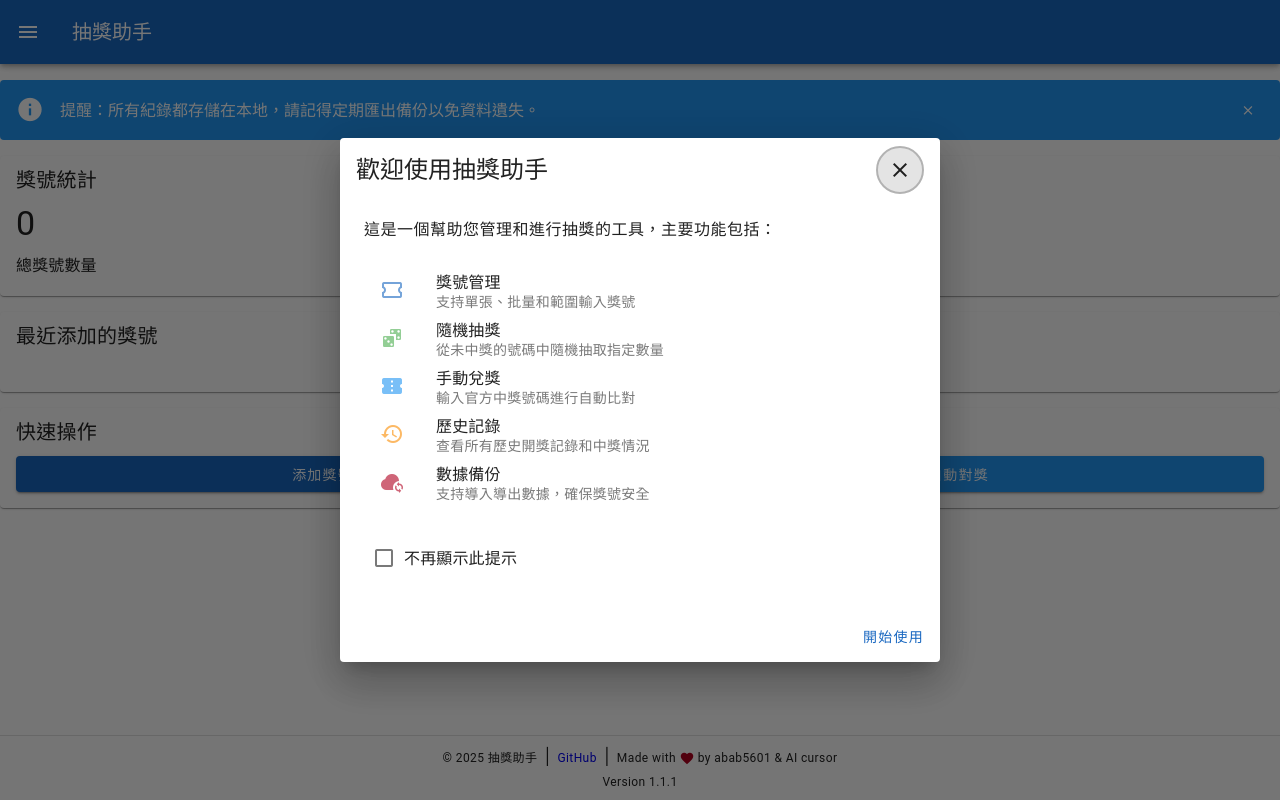
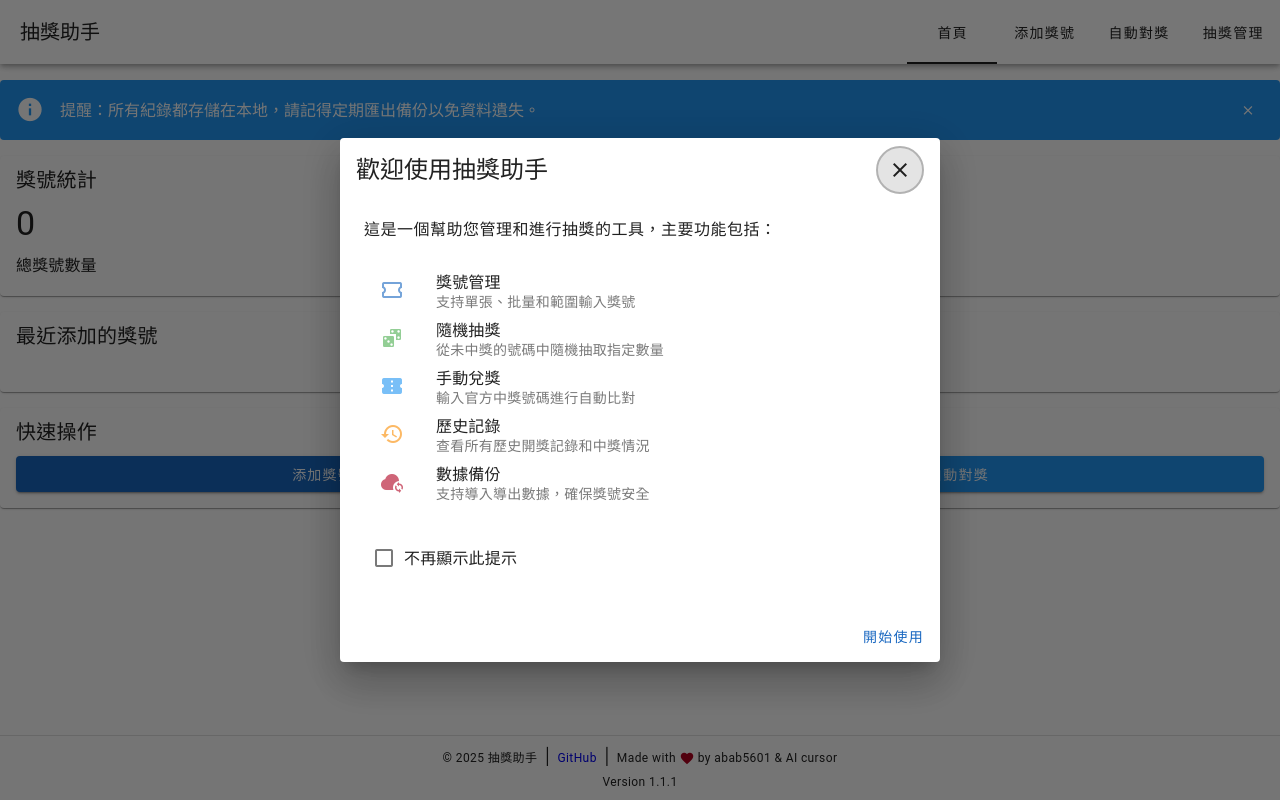
Before and after one commit to abab5601/choujiangzhushou, a Vue app: page / in a window 1280 px wide. Built offline with nearby package versions, Linux system fonts and the light colour scheme.

Commit message:
fix: 移除導航欄側邊欄並恢復標籤式導航，允許點擊背景關閉歡迎視窗

```diff
--- a/src/App.vue
+++ b/src/App.vue
@@ -1,29 +1,16 @@
 <!-- src/App.vue -->
 <template>
   <v-app>
-    <v-app-bar
-      app
-      color="primary"
-      dark
-    >
-      <v-app-bar-nav-icon @click="drawer = !drawer"></v-app-bar-nav-icon>
-      <v-toolbar-title>抽獎助手</v-toolbar-title>
+    <v-app-bar>
+      <v-app-bar-title>抽獎助手</v-app-bar-title>
+      <v-spacer></v-spacer>
+      <v-tabs>
+        <v-tab :to="{ name: 'home' }">首頁</v-tab>
+        <v-tab :to="{ name: 'input' }">添加獎號</v-tab>
+        <v-tab :to="{ name: 'results' }">自動對獎</v-tab>
+        <v-tab :to="{ name: 'management' }">抽獎管理</v-tab>
+      </v-tabs>
     </v-app-bar>
-
-    <v-navigation-drawer
-      v-model="drawer"
-      app
-    >
-      <v-list>
-        <v-list-item
-          v-for="item in menuItems"
-          :key="item.title"
-          :to="item.to"
-          :prepend-icon="item.icon"
-          :title="item.title"
-        />
-      </v-list>
-    </v-navigation-drawer>
 
     <v-main>
       <router-view v-slot="{ Component }">
@@ -67,18 +54,8 @@
 </template>
 
 <script setup lang="ts">
-import { ref } from 'vue'
 import CookieConsent from '@/components/CookieConsent.vue'
 import WelcomeDialog from '@/components/WelcomeDialog.vue'
-
-const drawer = ref(false)
-
-const menuItems = [
-  { title: '首頁', icon: 'mdi-home', to: '/' },
-  { title: '輸入獎號', icon: 'mdi-ticket', to: '/input' },
-  { title: '開獎結果', icon: 'mdi-star', to: '/results' },
-  { title: '歷史記錄', icon: 'mdi-history', to: '/history' }
-]
 
 function handleWelcomeClose() {
   // 可以在這裡添加額外的處理邏輯
--- a/src/components/WelcomeDialog.vue
+++ b/src/components/WelcomeDialog.vue
@@ -3,7 +3,6 @@
   <v-dialog
     v-model="showDialog"
     max-width="600"
-    persistent
   >
     <v-card>
       <v-card-title class="text-h5 d-flex align-center">
```
